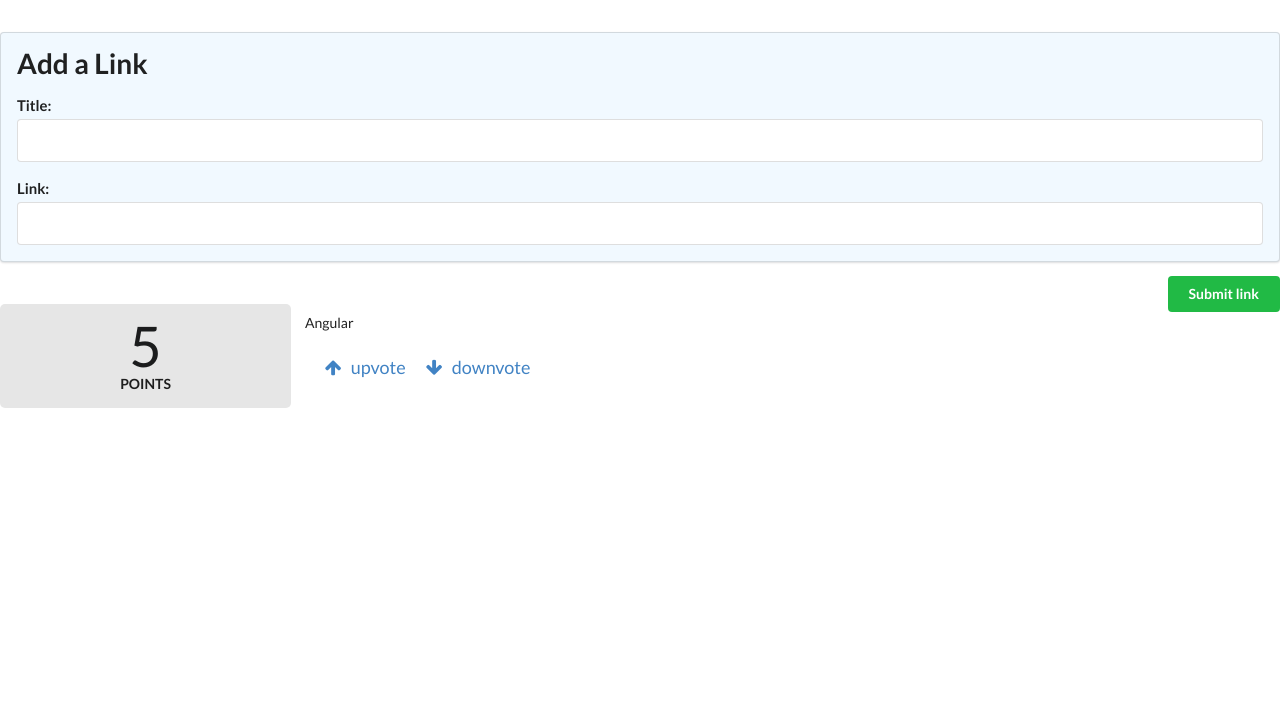
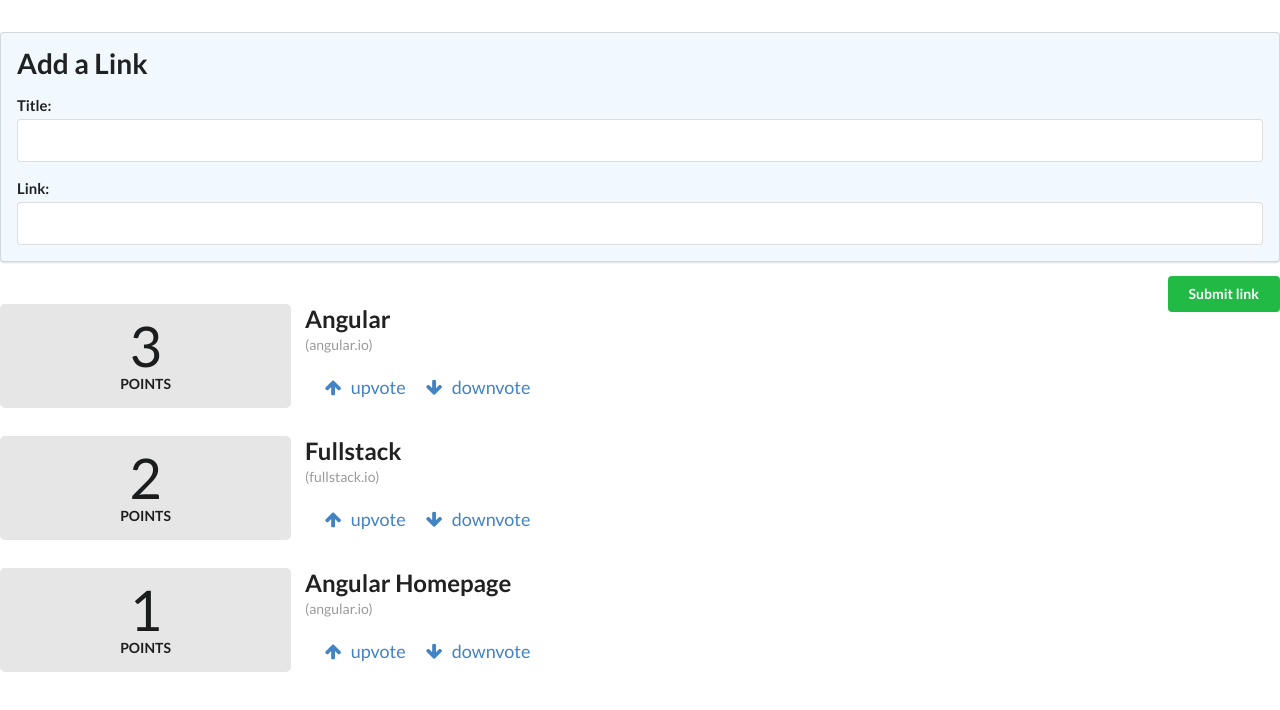
Before and after one commit to pshoemaker39/reddit-clone, an Angular app: page / in a window 1280 px wide. Shown: the top 710 px of the page. Built offline with nearby package versions, Linux system fonts and the light colour scheme.

Commit message:
reddit app complete

```diff
--- a/src/app/app.component.html
+++ b/src/app/app.component.html
@@ -18,5 +18,6 @@
 </button>
 
 <div class="ui grid posts">
-  <app-article> </app-article>
+  <app-article *ngFor="let listItem of sortedArticles()" [article]="listItem">
+  </app-article>
 </div>
--- a/src/app/app.component.ts
+++ b/src/app/app.component.ts
@@ -1,4 +1,5 @@
 import { Component } from "@angular/core";
+import { Article } from "./article/article.model";
 
 @Component({
   selector: "app-root",
@@ -6,8 +7,23 @@ import { Component } from "@angular/core";
   styleUrls: ["./app.component.css"]
 })
 export class AppComponent {
+  articles: Article[];
+
+  constructor() {
+    this.articles = [
+      new Article("Angular", "http://angular.io", 3),
+      new Article("Fullstack", "http://fullstack.io", 2),
+      new Article("Angular Homepage", "http://angular.io", 1)
+    ];
+  }
   addArticle(title: HTMLInputElement, link: HTMLInputElement): boolean {
-    console.log(`Adding article title: ${title.value} and link: ${link.value}`);
+    console.log(`Adding article: ${title.value} and link: ${link.value}`);
+    this.articles.push(new Article(title.value, link.value, 0));
+    title.value = "";
+    link.value = "";
     return false;
   }
+  sortedArticles(): Article[] {
+    return this.articles.sort((a: Article, b: Article) => b.votes - a.votes);
+  }
 }
--- a/src/app/article/article.component.html
+++ b/src/app/article/article.component.html
@@ -1,7 +1,7 @@
 <div class="four wide column center aligned votes">
   <div class="ui statistic">
     <div class="value">
-      {{ votes }}
+      {{ article.votes }}
     </div>
     <div class="label">
       Points
@@ -9,9 +9,10 @@
   </div>
 </div>
 <div class="twelve wide column">
-  <a class="ui large header" href="{{ link }}"></a>
-  {{ title }}
-
+  <a class="ui large header" href="{{ article.link }}">
+    {{ article.title }}
+  </a>
+  <div class="meta">({{ article.domain() }})</div>
   <ul class="ui big horizontal list voters">
     <li class="item">
       <a href (click)="voteUp()">
--- a/src/app/article/article.component.ts
+++ b/src/app/article/article.component.ts
@@ -1,4 +1,5 @@
-import { Component, HostBinding, OnInit } from "@angular/core";
+import { Component, OnInit, Input, HostBinding } from "@angular/core";
+import { Article } from "./article.model";
 
 @Component({
   selector: "app-article",
@@ -7,23 +8,17 @@ import { Component, HostBinding, OnInit } from "@angular/core";
 })
 export class ArticleComponent implements OnInit {
   @HostBinding("attr.class") cssClass = "row";
-  votes: number;
-  title: string;
-  link: string;
+  @Input() article: Article;
 
-  constructor() {
-    this.title = "Angular";
-    this.link = "http://angular.io";
-    this.votes = 5;
-  }
+  constructor() {}
 
-  voteUp() {
-    this.votes += 1;
+  voteUp(): boolean {
+    this.article.voteUp();
     return false;
   }
 
-  voteDown() {
-    this.votes -= 1;
+  voteDown(): boolean {
+    this.article.voteDown();
     return false;
   }
 
--- /dev/null
+++ b/src/app/article/article.model.ts
@@ -0,0 +1,28 @@
+export class Article {
+  title: string;
+  link: string;
+  votes: number;
+
+  constructor(title: string, link: string, votes?: number) {
+    this.title = title;
+    this.link = link;
+    this.votes = votes || 0;
+  }
+
+  voteUp(): void {
+    this.votes += 1;
+  }
+
+  voteDown(): void {
+    this.votes -= 1;
+  }
+
+  domain(): string {
+    try {
+      const domainAndPath: string = this.link.split("//")[1];
+      return domainAndPath.split("/")[0];
+    } catch (err) {
+      return null;
+    }
+  }
+}
```
